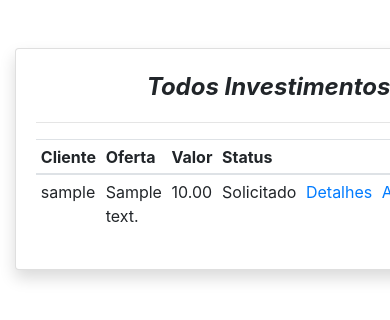
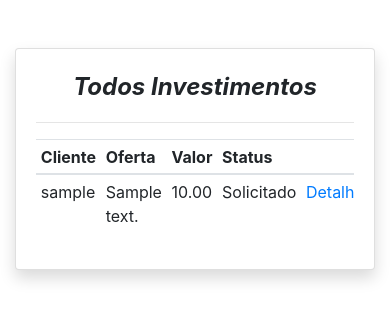
Before and after one commit to diegobers/NeoExit, a Django app: page /investimentos/ in a window 390 px wide; the page is wider, and only the part inside the window is pictured. Shown: the part 77-397 px from the top of that part. Run offline with Django 3.2, Linux system fonts and the light colour scheme; a user stored in the database is signed in; tables that the repository leaves empty hold one stand-in row (values such as "Sample post").

Commit message:
erro class responsive ok

```diff
--- a/templates/investir/listar.html
+++ b/templates/investir/listar.html
@@ -2,7 +2,7 @@
 {% block title %}Investimentos{% endblock title %}
 
 {% block content %}
-<div class='container row mx-auto'>
+<div class='container mx-auto'>
   <div class='row'>
     <div class='mx-auto col-sm col-md col-lg col-xl'>
       <div class='card card-body my-5 w-100 mx-auto shadow'>
```
